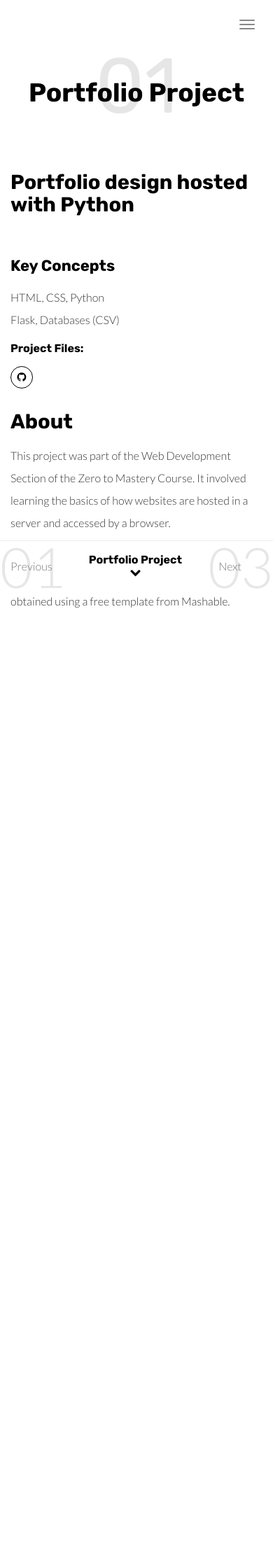
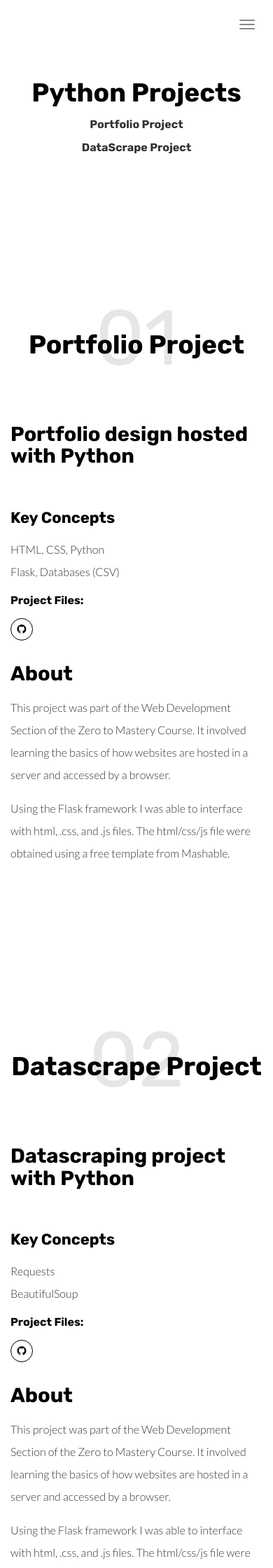
Before and after one commit to kristen-gillen/python_server, a Flask app: page /project.html in a window 390 px wide. Shown: the top 2240 px of the page at 70% size. Before the commit the page ends 868 px from the top, so only its background shows below. Run offline with Flask 2, Linux system fonts and the light colour scheme; some libraries are stand-ins or nearby versions.

Commit message:
additional html updates

```diff
--- a/templates/about.html
+++ b/templates/about.html
@@ -77,7 +77,7 @@
                     <img src="./static/assets/images/this.JPG" class="img-responsive" alt="">
                 </div>
                 <div class="col-md-6">
-                    <h1 class="h2">Redhead. Leftee. Lover of all things turquoise.</h1>
+                    <h1 class="h2">Redhead. Lefty. Lover of all things turquoise.</h1>
                     <p>Software Engineer commited to quality by trade.
                         Big mutt and outdoor lover by choice.</p>
                     <p>With the wonderful tricks 2020 had up its sleeve, I found myself with the
--- a/templates/project.html
+++ b/templates/project.html
@@ -71,19 +71,33 @@
 </header>
 
 
-<!-- <div class="hero-full-container background-image-container white-text-container" style="background-image:url('./static/assets/images/img-08.jpg')">
+<div class="section-container">
   <div class="container">
     <div class="row">
       <div class="col-xs-12">
-        <div class="hero-full-wrapper">
-          <div class="text-content  text-center">
+        <div class="section-container-spacer text-center">
+          <h1 class="h2">Python Projects</h1>
+                      <ul class="list-unstyled">
+                          <h5 class="h5"><a href="#portfolio">Portfolio Project</a></h5>
+                          <h5 class="h5"><a href="#datascrape">DataScrape Project</a></h5>
+
+
+
+                        <li></li>
+                      </ul>
+
+                  </div>
+
+                </div>
+              </div>
+            </div>
           </div>
         </div>
       </div>
     </div>
   </div>
-</div> -->
 
+  <a name="portfolio"></a>
 <div class="section-container">
   <div class="container">
     <div class="row">
@@ -94,6 +108,7 @@
         <div class="row section-container-spacer">
           <div class="col-md-4">
               <div class="section-container-spacer">
+
                 <h3>Portfolio design hosted with Python</h3>
 
               </div>
@@ -119,61 +134,99 @@
               This project was part of the Web Development Section of the Zero to Mastery Course. It involved learning the basics of how websites are hosted in a server and accessed by a browser. </p> Using the Flask framework I was able to interface with html, .css, and .js files. The html/css/js file were obtained using a free template from Mashable.
             </p>
 
-
           </div>
         </div>
-
-
-        <!-- <img src="./static/assets/images/img-03.jpg" alt="" class="img-responsive">
-        <p>Menphis city center</p>
-
-        <blockquote class="text-center large-spacing">
-            <p>"Lorem ipsum dolor sit amet, consectetur adipiscing elit. Integer posuere erat a ante."</p>
-            <small class="pull-right">Irina Martin</small>
-        </blockquote>
-
-        <div class="row">
-            <div class="col-md-6">
-            <img src="./static/assets/images/img-02.jpg" class="img-responsive" alt="">
-            <p>Menphis skyline</p>
-            </div>
-            <div class="col-md-6">
-            <img src="./static/assets/images/img-01.jpg" class="img-responsive" alt="">
-            <p>Artefact Buildging</p>
-            </div>
-        </div>
-
-        <img src="./static/assets/images/img-04.jpg" class="img-responsive" alt="">
-        <p>Menphis skyline</p> -->
-
-      </div>
-    </div>
-  </div>
-</div>
-
-<div class="navbar navbar-default navbar-fixed-bottom">
-  <div class="container">
-    <div class="row">
-      <div class="col-xs-12 text-center">
-        <ul class="navbar-nav nav">
-          <li>
-            <a href="" title="" class="project-nav left"><span class="project-number">01</span>Previous</a>
-          </li>
-        </ul>
-        <p class="h5 navbar-text">Portfolio Project <i class="fa fa-chevron-down arrow-down" aria-hidden="true"></i></p>
-
-        <ul class="navbar-nav nav navbar-right">
-          <li>
-            <a href="" title="" class="project-nav right"><span class="project-number">03</span>Next </a>
-          </li>
-        </ul>
       </div>
     </div>
   </div>
 </div>
 
 
+<a name="datascrape"></a>
+<div class="section-container">
+  <div class="container">
+    <div class="row">
+      <div class="col-xs-12">
+        <div class="text-center section-container-spacer">
+          <h2 class="with-project-number"><span class="project-number">02</span>Datascrape Project</h2>
+        </div>
+        <div class="row section-container-spacer">
+          <div class="col-md-4">
+              <div class="section-container-spacer">
+                <h3>Datascraping project with Python</h3>
 
+              </div>
+
+              <h4>Key Concepts</h4>
+
+              <ul class="list-unstyled">
+                <li>Requests</li>
+                <li>BeautifulSoup</li>
+                <li></li>
+              </ul>
+
+            <h5> Project Files:</h5>
+
+            <a href="https://github.com/kristen-gillen/python_server" title="" class="fa-icon">
+              <i class="fa fa-github"></i>
+            </a>
+
+          </div>
+          <div class="col-md-8">
+            <h3>About</h3>
+            <p>
+              This project was part of the Web Development Section of the Zero to Mastery Course. It involved learning the basics of how websites are hosted in a server and accessed by a browser. </p> Using the Flask framework I was able to interface with html, .css, and .js files. The html/css/js file were obtained using a free template from MashUp.
+            </p>
+
+          </div>
+        </div>
+      </div>
+    </div>
+  </div>
+</div>
+
+
+<div class="section-container">
+  <div class="container">
+    <div class="row">
+      <div class="col-xs-12">
+        <div class="text-center section-container-spacer">
+          <h2 class="with-project-number"><span class="project-number">03</span>Sending SMS/Text</h2>
+        </div>
+        <div class="row section-container-spacer">
+          <div class="col-md-4">
+              <div class="section-container-spacer">
+                <h3>Sending SMS/Text with Python</h3>
+
+              </div>
+
+              <h4>Key Concepts</h4>
+
+              <ul class="list-unstyled">
+                <li>Twilio</li>
+
+                <li></li>
+              </ul>
+
+            <h5> Project Files:</h5>
+
+            <a href="https://github.com/kristen-gillen/python_server" title="" class="fa-icon">
+              <i class="fa fa-github"></i>
+            </a>
+
+          </div>
+          <div class="col-md-8">
+            <h3>About</h3>
+            <p>
+              This project was part of the Web Development Section of the Zero to Mastery Course. It involved learning the basics of how websites are hosted in a server and accessed by a browser. </p> Using the Flask framework I was able to interface with html, .css, and .js files. The html/css/js file were obtained using a free template from Mashable.
+            </p>
+
+          </div>
+        </div>
+      </div>
+    </div>
+  </div>
+</div>
 
 
 <script>
```
Also changed, not shown: templates/components.html (deleted, +0 -286 lines).
